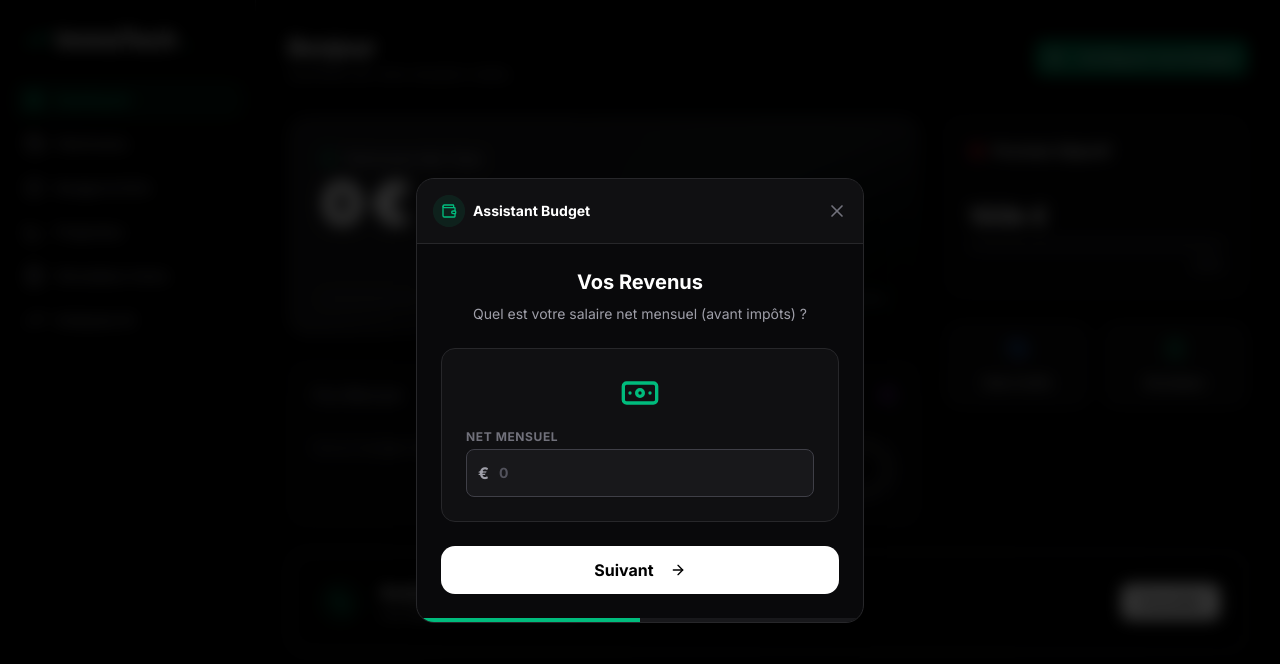
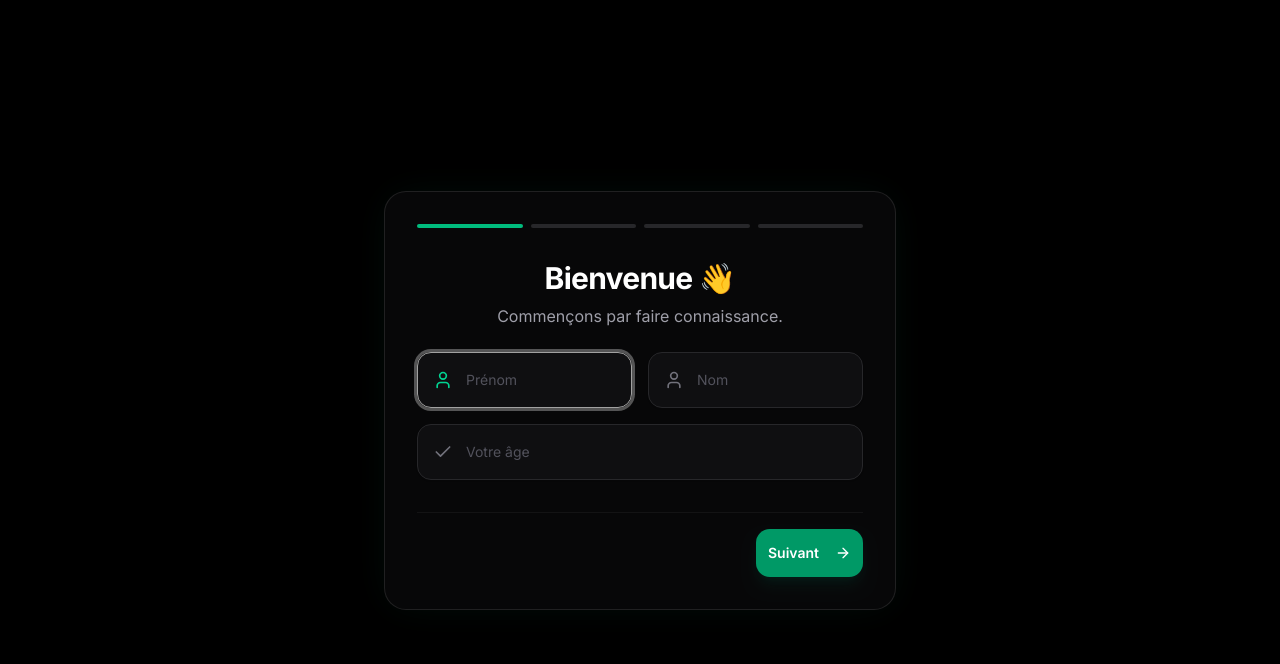
Before and after one commit to QuentinPatrim/immotech, a Next.js app: page / in a window 1280 px wide. Shown: the top 664 px of the page. Built offline with nearby package versions, Linux system fonts and the light colour scheme.

Commit message:
Fix Dashboard et integration Onboarding

```diff
--- a/app/page.tsx
+++ b/app/page.tsx
@@ -4,8 +4,9 @@ import { useEffect, useState } from "react";
 import Sidebar from "@/components/Sidebar";
 import AnimatedNumber from "@/components/AnimatedNumber";
 import QuickBudgetWizard from "@/components/QuickBudgetWizard";
+import OnboardingWizard from "@/components/OnboardingWizard"; // <--- IMPORT AJOUTÉ
 import { motion } from "framer-motion";
-import { ShieldCheck, Calculator, Target, ArrowRight, Activity, Wallet, PieChart, Lightbulb, PlusCircle } from "lucide-react";
+import { ShieldCheck, Calculator, Target, Activity, Wallet, PieChart, PlusCircle } from "lucide-react";
 import Link from "next/link";
 import { Button } from "@/components/ui/button";
 import { Card, CardContent, CardHeader, CardTitle } from "@/components/ui/card";
@@ -26,85 +27,98 @@ export default function Dashboard() {
 
   // --- UX ---
   const [greeting, setGreeting] = useState("Bonjour");
-  const [userName, setUserName] = useState("");
+  const [userName, setUserName] = useState("Investisseur");
+
+  // WIZARDS STATES
+  const [showOnboarding, setShowOnboarding] = useState(false); // <--- NOUVEL ÉTAT
   const [showBudgetWizard, setShowBudgetWizard] = useState(false);
+  const [isBudgetEmpty, setIsBudgetEmpty] = useState(false);
   const [structureAnalysis, setStructureAnalysis] = useState("En attente de données...");
-  const [isBudgetEmpty, setIsBudgetEmpty] = useState(false); // Nouvel état pour le bouton de secours
 
   // --- CHARGEMENT DES DONNÉES ---
   useEffect(() => {
     try {
-        // 1. Identité & Heure
+        // 1. VÉRIFICATION PRIMORDIALE : EST-CE UN NOUVEL UTILISATEUR ?
         const savedProfile = localStorage.getItem("userProfile");
+        if (!savedProfile) {
+            setShowOnboarding(true); // Lance le nouvel Onboarding Premium
+            return; // On arrête le chargement ici pour l'instant
+        }
+
+        // 2. Identité & Heure
         const currentHour = new Date().getHours();
-        if (savedProfile) {
-            const p = JSON.parse(savedProfile);
-            if (p.firstName) setUserName(p.firstName);
-        }
+        const p = JSON.parse(savedProfile);
+        if (p.identity?.firstName) setUserName(p.identity.firstName);
+        else if (p.firstName) setUserName(p.firstName); // Compatibilité ancienne version
+
         setGreeting(currentHour >= 18 ? "Bonsoir" : "Bonjour");
 
-        // 2. Patrimoine
-        const savedAssets = localStorage.getItem("myAssets");
+        // 3. Patrimoine (Récupération depuis le profil ou les actifs séparés)
         let currentAssets: Asset[] = [];
         let total = 0;
-        if (savedAssets) {
-            currentAssets = JSON.parse(savedAssets);
-            setAssets(currentAssets);
-            total = currentAssets.reduce((acc: number, item: Asset) => acc + item.value, 0);
-            setNetWorth(total);
+
+        // On essaie de construire les actifs depuis le profil utilisateur s'ils existent
+        if (p.assets) {
+             // Conversion simple pour l'affichage
+             if (p.assets.realEstate > 0) currentAssets.push({ id: "re", name: "Immo", value: p.assets.realEstate, type: "Immobilier" });
+             if (p.assets.stocks > 0) currentAssets.push({ id: "st", name: "Bourse", value: p.assets.stocks, type: "Bourse" });
+             if (p.assets.crypto > 0) currentAssets.push({ id: "cr", name: "Crypto", value: p.assets.crypto, type: "Crypto" });
+             if (p.assets.cash > 0) currentAssets.push({ id: "ca", name: "Cash", value: p.assets.cash, type: "Cash" });
+
+             // Si on a aussi des actifs détaillés (ancien système), on les ajoute ou remplace (logique simplifiée ici)
+             const savedAssetsDetail = localStorage.getItem("myAssets");
+             if (savedAssetsDetail) {
+                 const detailed = JSON.parse(savedAssetsDetail);
+                 if (detailed.length > 0) currentAssets = detailed;
+             }
+        } else {
+             // Fallback ancien système
+             const savedAssets = localStorage.getItem("myAssets");
+             if (savedAssets) currentAssets = JSON.parse(savedAssets);
         }
 
-        // 3. Budget & Logique d'ouverture
+        setAssets(currentAssets);
+        total = currentAssets.reduce((acc: number, item: Asset) => acc + item.value, 0);
+        setNetWorth(total);
+
+        // 4. Budget
         const savedBudget = localStorage.getItem("myBudget");
-
         if (savedBudget) {
-            // Cas A : Le budget existe
             const b = JSON.parse(savedBudget);
             setMonthlyIncome(b.income || 0);
-            const totalExp = b.expenses ? b.expenses.reduce((acc: number, item: any) => acc + item.amount, 0) : 0;
+            // Gestion compatibilité : expenses peut être un tableau ou un chiffre total
+            let totalExp = 0;
+            if (Array.isArray(b.expenses)) {
+                totalExp = b.expenses.reduce((acc: number, item: any) => acc + item.amount, 0);
+            } else {
+                totalExp = b.expenses || 0;
+            }
+
             setMonthlyExpenses(totalExp);
             const savings = Math.max(0, (b.income || 0) - totalExp);
             setSavingsRate(b.income > 0 ? (savings / b.income) * 100 : 0);
             setIsBudgetEmpty(false);
         } else {
-            // Cas B : Pas de budget -> On lance l'assistant
             setIsBudgetEmpty(true);
-
-            // TIMING SÉCURISÉ : On attend 1.5s que le splash screen disparaisse
-            // C'est simple et ça marche à tous les coups
-            const timer = setTimeout(() => {
-                console.log("Ouverture du Wizard automatique"); // Pour vérifier
-                setShowBudgetWizard(true);
-            }, 1500);
-
-            return () => clearTimeout(timer);
         }
 
-        // 4. ANALYSE IA
+        // 5. ANALYSE IA (Simplifiée)
         if (total > 0) {
             const cryptoVal = currentAssets.filter(a => a.type === "Crypto").reduce((acc, i) => acc + i.value, 0);
             const immoVal = currentAssets.filter(a => a.type === "Immobilier").reduce((acc, i) => acc + i.value, 0);
-            const cashVal = currentAssets.filter(a => a.type === "Cash").reduce((acc, i) => acc + i.value, 0);
 
-            const cryptoShare = (cryptoVal / total) * 100;
-            const immoShare = (immoVal / total) * 100;
-            const cashShare = (cashVal / total) * 100;
-
-            if (cryptoShare > 50) {
-                setStructureAnalysis("Votre profil est agressif. Forte exposition crypto.");
-            } else if (immoShare > 60) {
-                setStructureAnalysis("Vous avez un profil de rentier immobilier.");
-            } else if (cashShare > 40) {
-                setStructureAnalysis("Votre profil est très défensif. Attention à l'inflation.");
-            } else {
-                setStructureAnalysis("Votre allocation est équilibrée. Continuez ainsi.");
-            }
-        } else {
-            setStructureAnalysis("Ajoutez vos premiers actifs pour obtenir une analyse.");
+            if ((cryptoVal / total) > 0.5) setStructureAnalysis("Profil agressif (Crypto dominant).");
+            else if ((immoVal / total) > 0.6) setStructureAnalysis("Profil Rentier Immobilier.");
+            else setStructureAnalysis("Allocation équilibrée.");
         }
 
     } catch (e) { console.error("Erreur Dashboard", e); }
   }, []);
+
+  const handleOnboardingFinish = () => {
+    setShowOnboarding(false);
+    window.location.reload(); // Rafraîchit la page pour charger les nouvelles données
+  };
 
   const formatEuro = (val: number) => new Intl.NumberFormat("fr-FR", { style: "currency", currency: "EUR", maximumFractionDigits: 0 }).format(val);
 
@@ -117,7 +131,13 @@ export default function Dashboard() {
 
   return (
     <div className="flex flex-col md:flex-row min-h-screen bg-black text-zinc-100 font-sans">
+
+      {/* --- WIZARDS (S'affichent par dessus tout) --- */}
+      {showOnboarding && <OnboardingWizard onFinish={handleOnboardingFinish} />}
+      <QuickBudgetWizard isOpen={showBudgetWizard} onClose={() => setShowBudgetWizard(false)} />
+
       <Sidebar />
+
       <main className="flex-1 w-full max-w-full overflow-y-auto overflow-x-hidden p-3 md:p-6 lg:p-8 pb-24 md:pb-8">
         <motion.div initial={{ opacity: 0, y: 10 }} animate={{ opacity: 1, y: 0 }} className="max-w-[1600px] mx-auto space-y-6">
 
@@ -127,21 +147,22 @@ export default function Dashboard() {
               <p className="text-zinc-500 text-sm">Synthèse de votre situation réelle.</p>
             </div>
 
-            {/* BOUTON DE SECOURS : Apparaît seulement si le budget est vide */}
-            {isBudgetEmpty && (
-                <Button
-                    onClick={() => setShowBudgetWizard(true)}
-                    className="bg-emerald-600 hover:bg-emerald-700 text-white animate-pulse"
-                >
-                    <PlusCircle size={16} className="mr-2"/> Configurer mon Budget
-                </Button>
-            )}
+            {/* BOUTON MODIFIER BUDGET */}
+            <Button
+                onClick={() => setShowBudgetWizard(true)}
+                variant={isBudgetEmpty ? "default" : "outline"}
+                className={isBudgetEmpty ? "bg-emerald-600 hover:bg-emerald-700 text-white animate-pulse" : "border-zinc-800 text-zinc-400 hover:text-white hover:bg-zinc-800"}
+            >
+                {isBudgetEmpty ? <><PlusCircle size={16} className="mr-2"/> Configurer Budget</> : "Modifier Budget"}
+            </Button>
           </header>
 
           <div className="grid grid-cols-1 lg:grid-cols-12 gap-6">
 
-            {/* --- LEFT COL --- */}
+            {/* --- LEFT COL (KPIs) --- */}
             <div className="lg:col-span-8 grid grid-cols-1 md:grid-cols-2 gap-6">
+
+                {/* CARTE PATRIMOINE */}
                 <div className="md:col-span-2 relative overflow-hidden rounded-2xl border border-zinc-800 bg-gradient-to-br from-zinc-900 via-zinc-900 to-black p-8 shadow-2xl flex flex-col justify-between min-h-[220px]">
                     <div className="absolute top-0 right-0 w-64 h-64 bg-emerald-500/5 blur-[80px] rounded-full pointer-events-none"></div>
                     <div>
@@ -150,12 +171,17 @@ export default function Dashboard() {
                     </div>
                     <div className="z-10 mt-6">
                         <div className="h-2 w-full flex rounded-full overflow-hidden bg-zinc-800">
-                            {assetDistribution.map((a, i) => (<div key={i} style={{ width: `${(a.value / netWorth) * 100}%`, backgroundColor: a.color }} />))}
-                            {assetDistribution.length === 0 && <div className="w-full bg-zinc-800" />}
+                            {assetDistribution.length > 0 ? (
+                                assetDistribution.map((a, i) => (<div key={i} style={{ width: `${(a.value / netWorth) * 100}%`, backgroundColor: a.color }} />))
+                            ) : (
+                                <div className="w-full bg-zinc-800 h-full" />
+                            )}
                         </div>
+                        {assetDistribution.length === 0 && <p className="text-xs text-zinc-600 mt-2">Ajoutez des actifs pour voir la répartition</p>}
                     </div>
                 </div>
 
+                {/* CARTE BUDGET */}
                 <Card className="border-zinc-800 bg-zinc-900/30">
                     <CardHeader className="flex flex-row items-center justify-between pb-2"><CardTitle className="text-sm font-medium text-zinc-400">Flux Mensuel</CardTitle><Calculator size={16} className="text-blue-500"/></CardHeader>
                     <CardContent>
@@ -170,20 +196,21 @@ export default function Dashboard() {
                     </CardContent>
                 </Card>
 
+                {/* CARTE EPARGNE */}
                 <Card className="border-zinc-800 bg-zinc-900/30">
                     <CardHeader className="flex flex-row items-center justify-between pb-2"><CardTitle className="text-sm font-medium text-zinc-400">Taux d'Épargne</CardTitle><PieChart size={16} className="text-purple-500"/></CardHeader>
                     <CardContent className="flex items-center justify-between">
                         <div><div className="text-2xl font-bold text-white mb-1">{savingsRate.toFixed(0)}%</div></div>
                         <div className="h-16 w-16 relative">
                             <ResponsiveContainer width="100%" height="100%">
-                                <RechartsPie><Pie data={[{value: savingsRate}, {value: 100-savingsRate}]} innerRadius={20} outerRadius={30} dataKey="value"><Cell fill={savingsRate >= 20 ? "#10b981" : "#ef4444"} stroke="none"/><Cell fill="#27272a" stroke="none"/></Pie></RechartsPie>
+                                <RechartsPie><Pie data={[{value: savingsRate > 0 ? savingsRate : 1}, {value: 100 - (savingsRate > 0 ? savingsRate : 1)}]} innerRadius={20} outerRadius={30} dataKey="value"><Cell fill={savingsRate >= 20 ? "#10b981" : "#ef4444"} stroke="none"/><Cell fill="#27272a" stroke="none"/></Pie></RechartsPie>
                             </ResponsiveContainer>
                         </div>
                     </CardContent>
                 </Card>
             </div>
 
-            {/* --- RIGHT COL --- */}
+            {/* --- RIGHT COL (Actions) --- */}
             <div className="lg:col-span-4 space-y-6">
                 <Card className="border-zinc-800 bg-zinc-900/30">
                     <CardHeader className="pb-2"><CardTitle className="flex items-center gap-2 text-sm text-white"><Target size={16} className="text-red-500" /> Prochain Objectif</CardTitle></CardHeader>
@@ -211,17 +238,14 @@ export default function Dashboard() {
               <div className="bg-black rounded-xl p-6 flex flex-col md:flex-row items-center justify-between gap-6">
                   <div className="flex gap-4 items-center">
                       <div className="h-12 w-12 rounded-full bg-emerald-500/10 flex items-center justify-center text-emerald-500"><Activity size={24}/></div>
-                      <div><h3 className="font-bold text-white">Analyse de Portefeuille</h3><p className="text-sm text-zinc-400">L'IA détecte les déséquilibres.</p></div>
+                      <div><h3 className="font-bold text-white">Analyse de Portefeuille</h3><p className="text-sm text-zinc-400">{structureAnalysis}</p></div>
                   </div>
-                  <Link href="/analyses"><Button className="bg-white text-black hover:bg-zinc-200 font-bold">Consulter</Button></Link>
+                  <Button variant="secondary" className="font-bold">Détails bientôt</Button>
               </div>
           </div>
 
         </motion.div>
       </main>
-
-      {/* LE WIZARD */}
-      <QuickBudgetWizard isOpen={showBudgetWizard} onClose={() => setShowBudgetWizard(false)} />
     </div>
   );
 }
```
